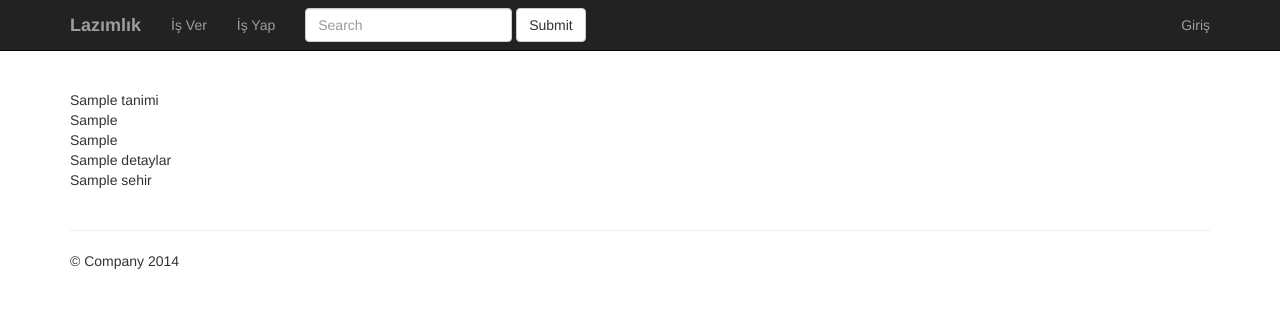
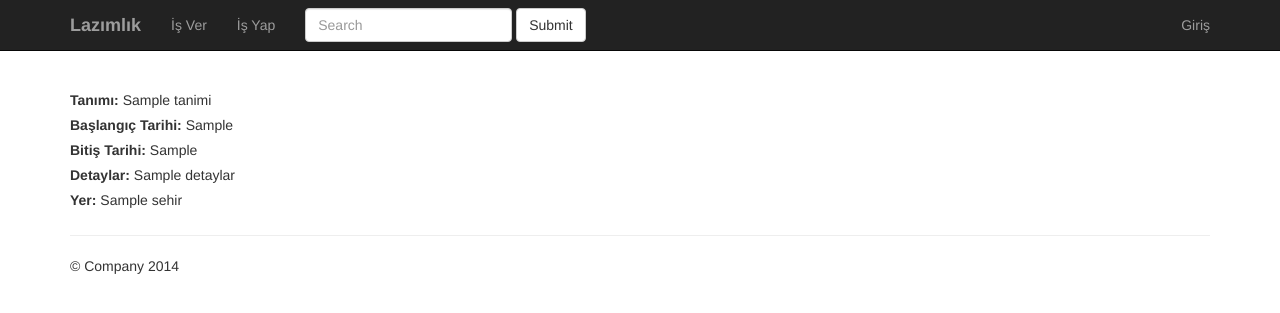
Before and after one commit to COMU/lazimlik, a Django app: template lazimlik/static/templates/isyapalim.html in a window 1280 px wide. Shown: the top 313 px of the page. Run offline with Django 3.2, Linux system fonts and the light colour scheme; the template is opened without the code that fills it: most values are stand-ins (such as "Sample title", 1, 10 or a date in 2020); parts of the project's set-up code (start-up, migrations or seed data) failed here and were passed over; some libraries are stand-ins or nearby versions.

Commit message:
formlar düzenlendi

```diff
--- a/lazimlik/static/templates/isyapalim.html
+++ b/lazimlik/static/templates/isyapalim.html
@@ -2,19 +2,30 @@
 
 {% block icerik %}
 
-	<div id="isList">
+	<div class="row">
 		{% for is in isler %}
-		{{ is.tanimi }}
-		</br>
-		{{ is.baslamaTarihi }}
-		</br>
-		{{ is.bitisTarihi }}
-		</br>
-		{{ is.detaylar }}
-		</br>
-		{{ is.sehir }}
-		</br>
-		</br>
+	<div class='col-sm-6'>
+		<div class="fieldWrapper">
+        	<label>Tanımı:</label>
+			{{ is.tanimi }}
+    	</div>
+    	<div class="fieldWrapper">
+        	<label>Başlangıç Tarihi:</label>
+			{{ is.baslamaTarihi }}
+    	</div>
+    	<div class="fieldWrapper">
+        	<label>Bitiş Tarihi:</label>
+        	{{ is.bitisTarihi }}
+    	</div>
+    	<div class="fieldWrapper">
+        	<label for="id_cc_myself">Detaylar:</label>
+			{{ is.detaylar }}
+    	</div>
+    	<div class="fieldWrapper">
+        	<label>Yer:</label>
+			{{ is.sehir }}
+    	</div>
+    </div>
 		{% endfor %}
 	</div>
 
```
Also changed, not shown: lazimlik/static/templates/isverelim.html (+31 -2 lines), 1 other file.
